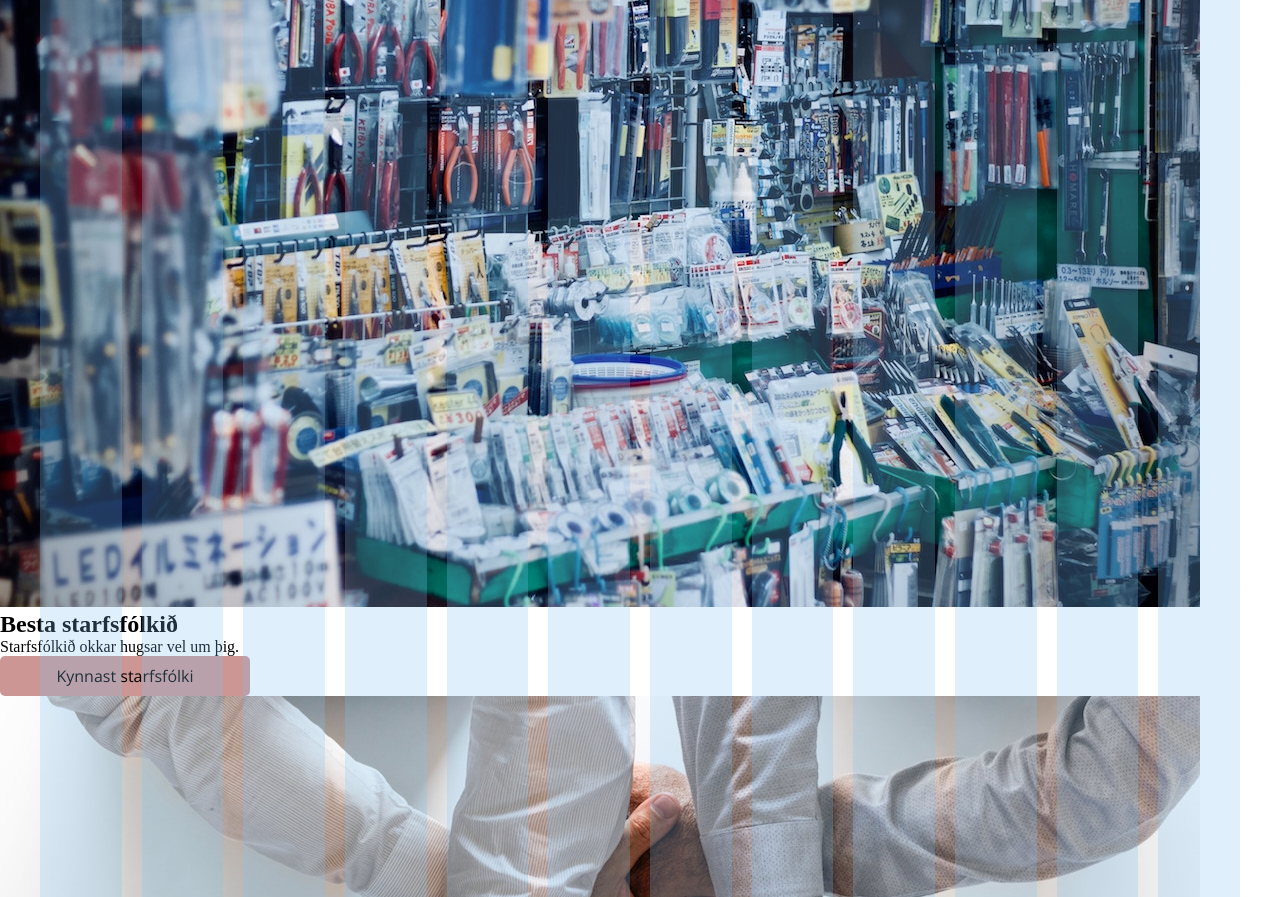
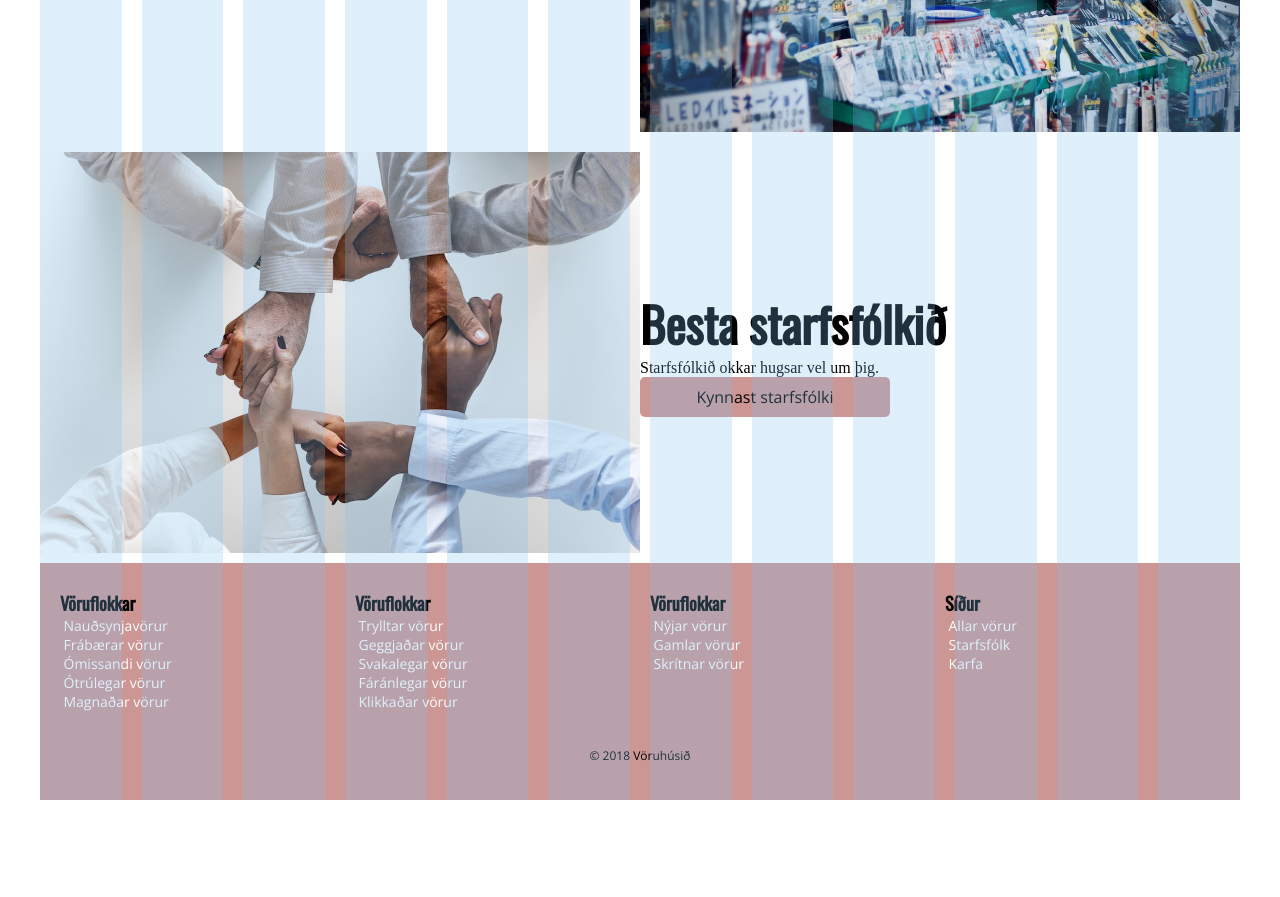
Before and after one commit to guu4/swind, a website: page index.html in a window 1280 px wide. Shown: the part 428-1325 px from the top of the page. After the commit the page ends 1228 px from the top, so only its background shows below. Drawn offline with nearby package versions, Linux system fonts and the light colour scheme; files that its build step writes are made by us from their sources.

Commit message:
Updated: index.html; Added: index.scss

```diff
--- a/index.html
+++ b/index.html
@@ -31,20 +31,24 @@
     <section class="section">
       <div class="section__cards">
         <div class="section__card">
+          <div class="section__box">
             <h2 class="section__title">Allar vörurnar</h2>
             <p>Vöruhúsið hefur allar þær vörur sem þig vantar.</p>
             <button class="button">Skoða vörur</button>
           </div>
-        <div class="section__card">
+          <div class="section__box">
             <img class="section__image" src="./img/products.jpg" alt="Hjá vöruhúsinu er allt til"></img>
             </div>
+        </div>
         <div class="section__card">
+          <div class="section__box">
             <h2 class="section__title">Besta starfsfólkið</h2>
             <p>Starfsfólkið okkar hugsar vel um þig.</p>
             <button class="button">Kynnast starfsfólki</button>
           </div>
-        <div class="section__card">
+          <div class="section__box">
             <img class="section__image" src="./img/team.jpg" alt="Mynd af höndum teymisins"></img>
+            </div>
         </div>
       </section>
       <footer class="footer">
--- /dev/null
+++ b/scss/index.scss
@@ -0,0 +1,57 @@
+@import "config";
+
+.section {
+  margin: auto;
+  max-width: $max-width;
+
+  &__cards {
+    display: flex;
+    flex-direction: column;
+  }
+
+  &__card {
+    display: inline-flex;
+    flex-direction: row;
+
+    @media (max-width: $bpoint__narrow) {
+      flex-direction: column;
+    }
+  }
+
+  &__card:nth-of-type(2) {
+    flex-direction: row-reverse;
+    @media (max-width: $bpoint__narrow) {
+      flex-direction: column;
+    }
+  }
+
+  &__box {
+    display: flex;
+    flex-direction: column;
+    justify-content: center;
+    width: 50%;
+    padding: 10px 0 10px 0;
+
+    @media (max-width: $bpoint__narrow) {
+      width: 100%;
+    }
+    @media (min-width: $bpoint__wide) {
+      margin-left: 0px;
+    }
+  }
+
+  &__title {
+    font-size: 48px;
+    font-family: 'Oswald', Verdana, serif;
+  }
+
+  &__image {
+    max-width: 100%;
+    flex: auto;
+
+    @media (min-width: $bpoint__wide) {
+      margin-left: 0px;
+    }
+  }
+
+}
--- a/styles.scss
+++ b/styles.scss
@@ -24,3 +24,4 @@ html { /* stylelint-disable-line */
 @import "scss/header";
 @import "scss/footer";
 @import "scss/button";
+@import "scss/index";
```
Lines whose indentation alone changed are shown as unchanged.
